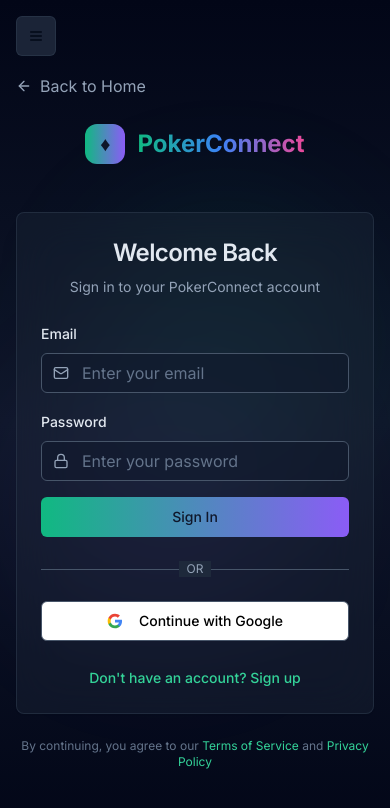
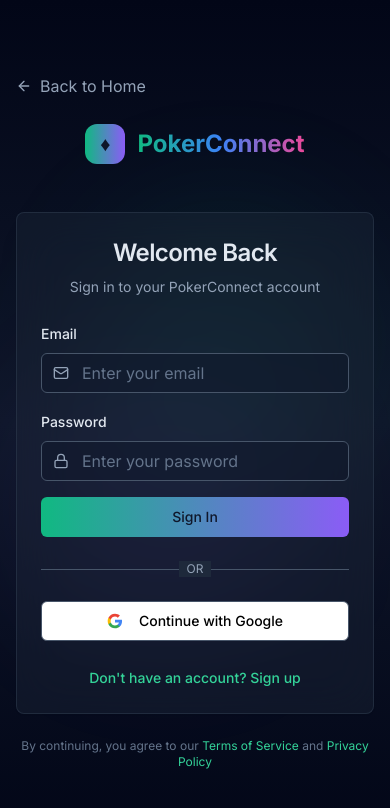
Before and after one commit to magsudhajiyev/poker-connect-hub, a React (Vite) app: page /auth in a window 390 px wide. Shown: the top 808 px of the page. Built offline with nearby package versions, Linux system fonts and the light colour scheme.

Commit message:
Remove sidebar from auth page
Removes the sidebar from the register and login page.

```diff
--- a/src/pages/Auth.tsx
+++ b/src/pages/Auth.tsx
@@ -6,33 +6,10 @@ import { Input } from '@/components/ui/input';
 import { Label } from '@/components/ui/label';
 import { Separator } from '@/components/ui/separator';
 import { Checkbox } from '@/components/ui/checkbox';
-import { ArrowLeft, Mail, Lock, User, Menu } from 'lucide-react';
+import { ArrowLeft, Mail, Lock, User } from 'lucide-react';
 import { Link, useNavigate } from 'react-router-dom';
-import { GlobalSidebar, SidebarProvider, useSidebar } from '@/components/GlobalSidebar';
-import {
-  Sheet,
-  SheetContent,
-  SheetTrigger,
-} from '@/components/ui/sheet';
 
-const MobileSidebar = () => {
-  return (
-    <Sheet>
-      <SheetTrigger asChild>
-        <Button variant="ghost" size="icon" className="lg:hidden fixed top-4 left-4 z-50 bg-slate-800/90 backdrop-blur-xl border border-slate-700/50 hover:bg-slate-700/90">
-          <Menu className="h-5 w-5" />
-        </Button>
-      </SheetTrigger>
-      <SheetContent side="left" className="p-0 w-64">
-        <div className="h-full bg-slate-950">
-          <GlobalSidebar />
-        </div>
-      </SheetContent>
-    </Sheet>
-  );
-};
-
-const AuthContent = () => {
+const Auth = () => {
   const [isLogin, setIsLogin] = useState(true);
   const [email, setEmail] = useState('');
   const [password, setPassword] = useState('');
@@ -54,8 +31,6 @@ const AuthContent = () => {
 
   return (
     <div className="min-h-screen bg-gradient-to-b from-slate-950 via-slate-900 to-slate-950 flex items-center justify-center p-4">
-      <MobileSidebar />
-
       {/* Background Effects */}
       <div className="fixed inset-0 overflow-hidden pointer-events-none">
         <div className="absolute top-1/4 left-1/4 w-64 h-64 bg-emerald-500/10 rounded-full blur-3xl"></div>
@@ -261,12 +236,4 @@ const AuthContent = () => {
   );
 };
 
-const Auth = () => {
-  return (
-    <SidebarProvider>
-      <AuthContent />
-    </SidebarProvider>
-  );
-};
-
 export default Auth;
```
